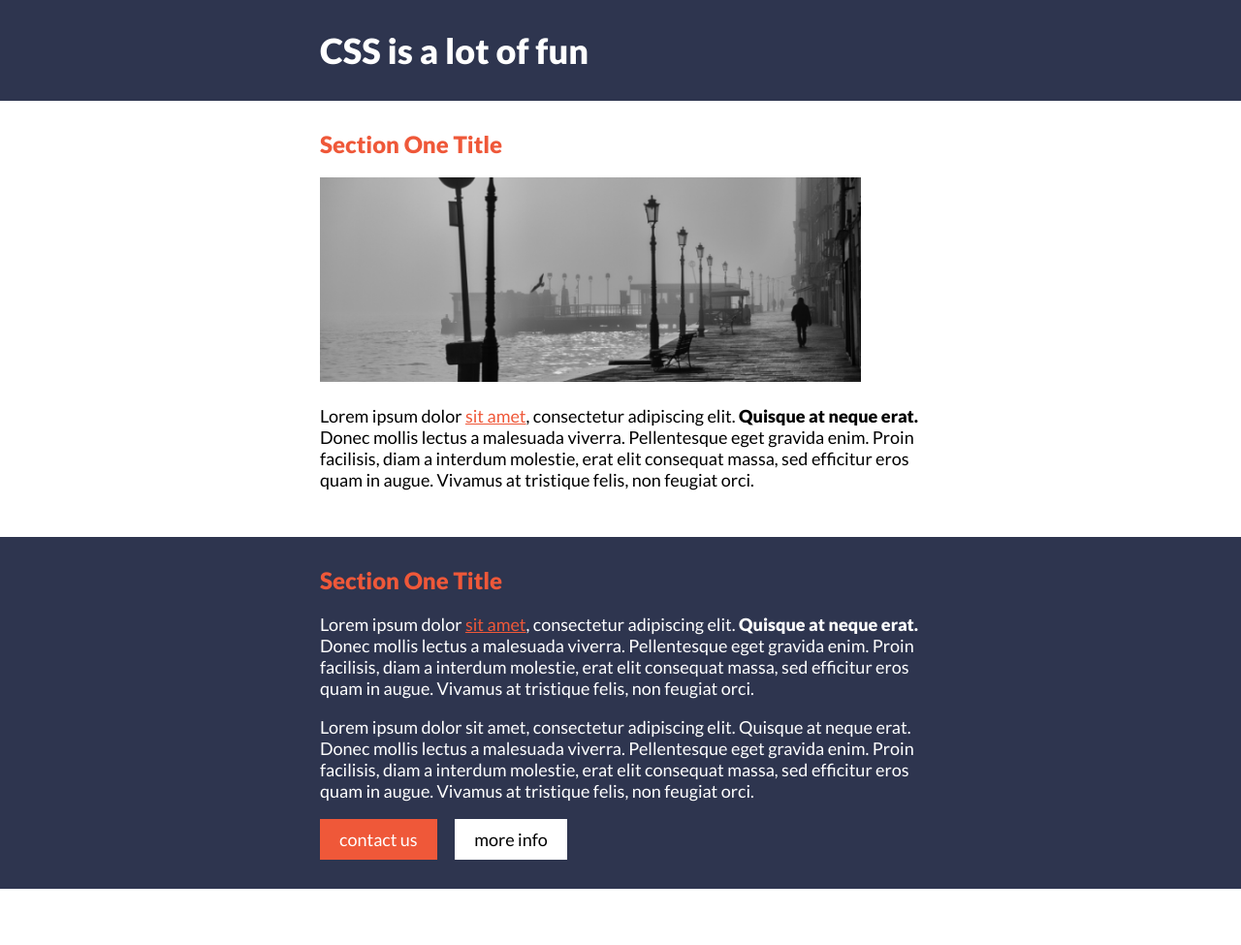
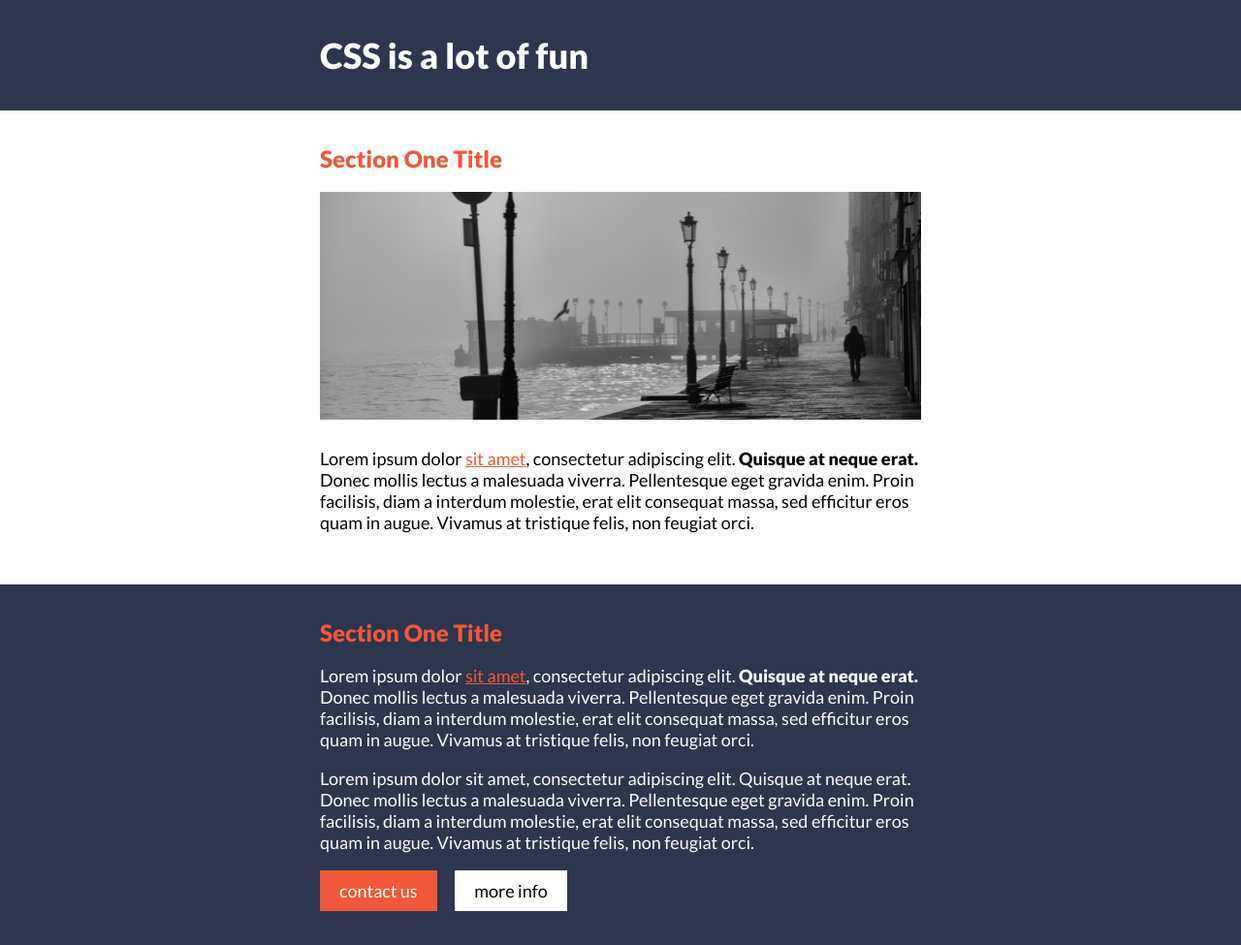
Before and after one commit to CarlEvaristo/css-fundamentals-final-project, a plain HTML site: page index.html in a window 1280 px wide. Shown: the whole page at 97% size. Before the commit the page ends 917 px from the top, so only its background shows below. Drawn offline with Linux system fonts and the light colour scheme.

Commit message:
last commit of fundamental css layout

```diff
--- a/css/styles.css
+++ b/css/styles.css
@@ -5,23 +5,23 @@ body {
     margin: 0;
 }
 
+/* TYPOGRAPHY */
+
+h1, h2, strong {
+    font-weight: 900;
+}
+
 h1, h2, p {
     margin-top: 0;
 }
 
 h1 {
+    margin-bottom:0;
     font-size: 36px;
-    font-weight: 900;
-    color: #fff;
-    padding: 30px 0;
-    max-width: 620px;
-    width:90%;
-    margin: 0 auto;
 }
 
 h2 {
     font-size: 24px;
-    font-weight: 900;
     color: #ef5839;
 }
 
@@ -29,46 +29,57 @@ a {
     color: #ef5839;
 }
 a:hover, a:focus {
-    color: steelblue;
+    color: red;
+}
+
+/* LAYOUT */
+
+img {
+    margin-bottom: 25px;
+    width: 100%;
 }
 
 header {
+    color: #fff;
     background: #2e354f;
 }
 
-section {
-    padding: 30px 0;
+.container {
+    padding: 35px 0;
     max-width: 620px;
     width:90%;
     margin: 0 auto;
 }
 
-.container {
-    background: #2e354f;
-}
-.section-two {
+.section2 {
     background: #2e354f;
     color: #fff;
 }
 
-img {
-    margin-bottom: 20px;
-    max-width: 620px;
-    width:90%;
-}
+/* BUTTONS */
 
 .btn{
     display:inline-block;
     padding: 10px 20px;
-    background: #ef5839;
     margin-right:15px;
     text-decoration: none;
+}
+
+.btn-accent {
+    background: #ef5839;
+    color: white;
+}
+.btn-accent:hover {
+    background: red;
     color: white;
 }
 
 .btn-white {
     background: #fff;
-    margin-right:15px;
-    text-decoration: none;
     color: #000;
 }
+
+.btn-white:hover {
+    background: grey;
+    color: white;
+}
--- a/index.html
+++ b/index.html
@@ -9,22 +9,28 @@
     </head>
     <body>
         <header>
+            <div class="container">
                 <h1>CSS is a lot of fun</h1>
+            </div>
         </header>
-        <section class="section-one">
+
+        <section>
+            <div class="container">
                 <h2>Section One Title</h2>
                 <img src="images/boardwalk.png" alt="a black and white image of a boardwalk">
                 <p>Lorem ipsum dolor <a href="#">sit amet</a>, consectetur adipiscing elit. <strong>Quisque at neque erat.</strong> Donec mollis lectus a malesuada viverra. Pellentesque eget gravida enim. Proin facilisis, diam a interdum molestie, erat elit consequat massa, sed efficitur eros quam in augue. Vivamus at tristique felis, non feugiat orci.
                 </p>
+            </div>
         </section>
+
+        <section class="section2">
             <div class="container">
-            <section class="section-two">
                 <h2>Section One Title</h2>
                 <p>Lorem ipsum dolor <a href="#">sit amet</a>, consectetur adipiscing elit. <strong>Quisque at neque erat.</strong> Donec mollis lectus a malesuada viverra. Pellentesque eget gravida enim. Proin facilisis, diam a interdum molestie, erat elit consequat massa, sed efficitur eros quam in augue. Vivamus at tristique felis, non feugiat orci. </p>
                 <p>Lorem ipsum dolor sit amet, consectetur adipiscing elit. Quisque at neque erat. Donec mollis lectus a malesuada viverra. Pellentesque eget gravida enim. Proin facilisis, diam a interdum molestie, erat elit consequat massa, sed efficitur eros quam in augue. Vivamus at tristique felis, non feugiat orci. </p>
-                <a href="" class="btn">contact us</a>
+                <a href="" class="btn btn-accent">contact us</a>
                 <a href="" class="btn btn-white">more info</a>
+            </div>
         </section>
-        </div>
     </body>
 </html>
```
Lines whose indentation alone changed are shown as unchanged.
